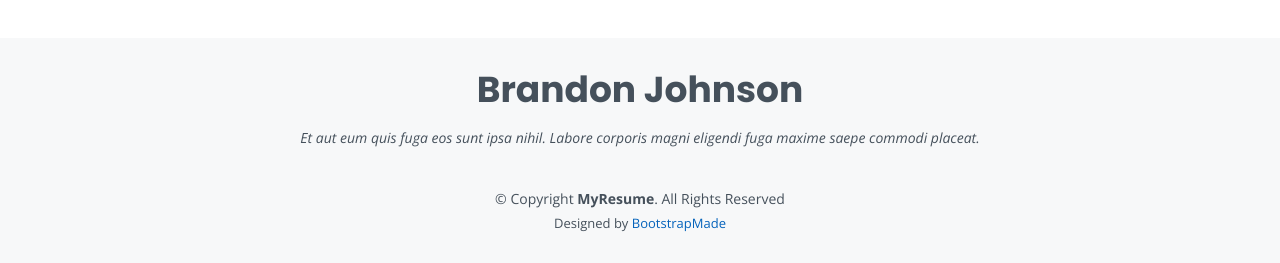
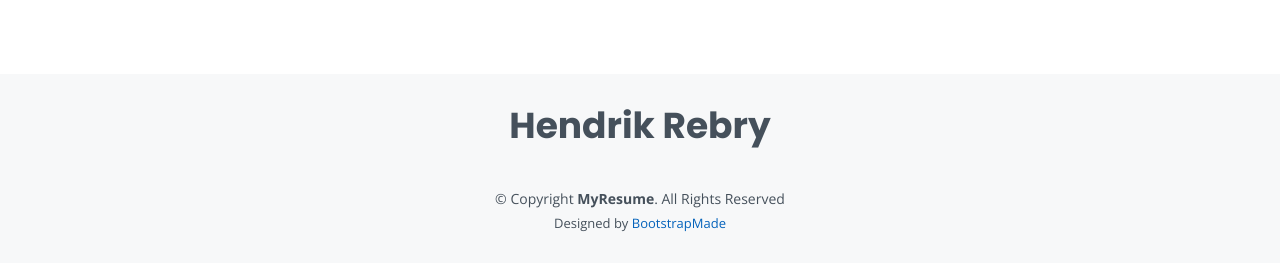
Before and after one commit to musician1011/homeopathierebry.be, a plain HTML site: page gent.html in a window 1280 px wide. Shown: the part 537-800 px from the top of the page. Drawn offline with nearby package versions, Linux system fonts and the light colour scheme.

Commit message:
cleanup footer

```diff
--- a/gent.html
+++ b/gent.html
@@ -117,8 +117,8 @@
   <!-- ======= Footer ======= -->
   <footer id="footer">
     <div class="container">
-      <h3>Brandon Johnson</h3>
-      <p>Et aut eum quis fuga eos sunt ipsa nihil. Labore corporis magni eligendi fuga maxime saepe commodi placeat.</p>
+      <h3>Hendrik Rebry</h3>
+      <p></p>
       <div class="copyright">
         &copy; Copyright <strong><span>MyResume</span></strong>. All Rights Reserved
       </div>
```
Also changed, not shown: roeselare.html (+2 -2 lines).
